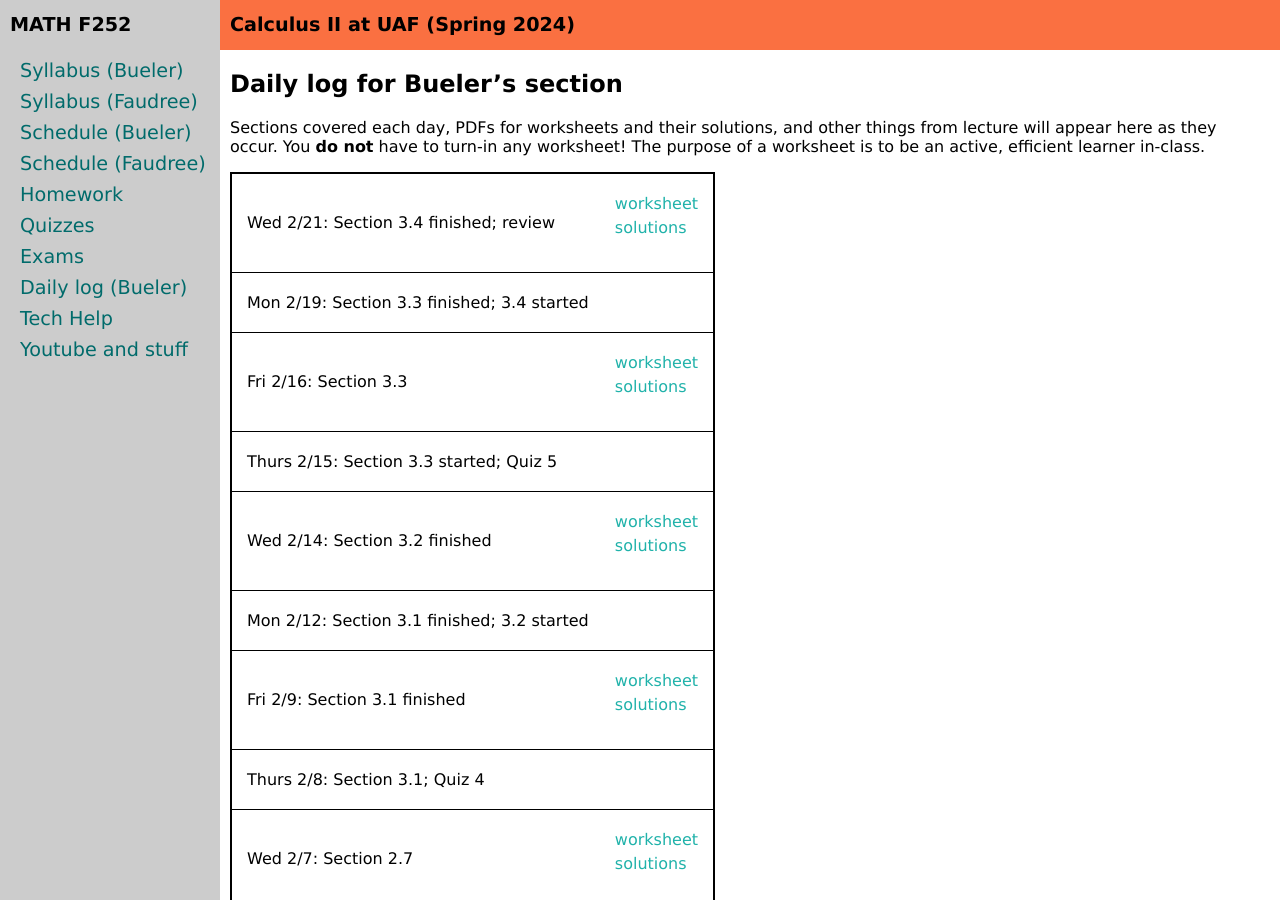
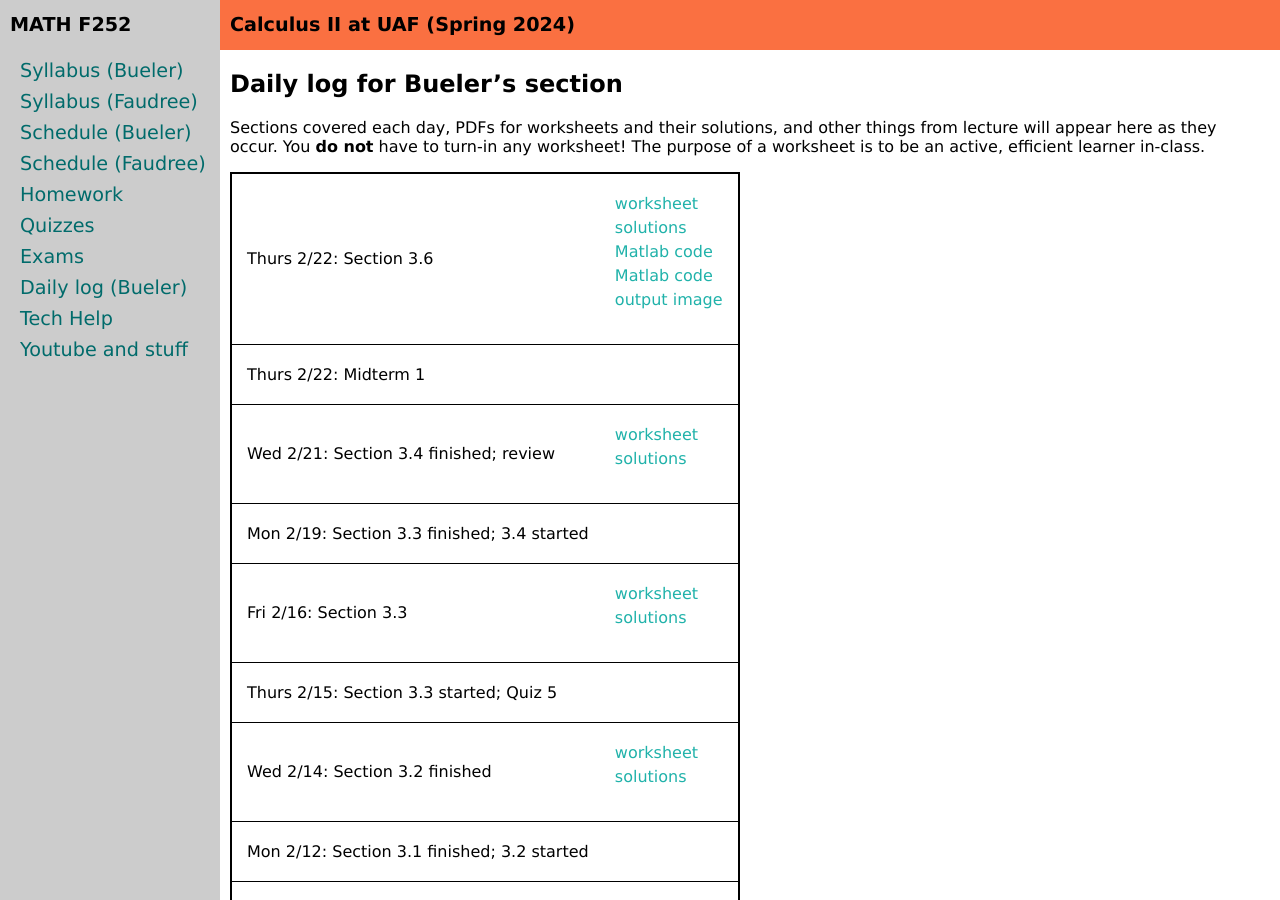
Before and after one commit to uaf-math/calc2, a Jekyll site: the page built from daily.md, in a window 1280 px wide and 900 px high. Built offline with Jekyll 4.4.1, drawn with Linux system fonts in a browser that asks for light colours.

Commit message:
post the stuff for section 3.6 on numerical integration

```diff
--- a/_data/daily.yml
+++ b/_data/daily.yml
@@ -1,6 +1,15 @@
 semester: Spring 2024
 home: assets/worksheets/S24
 daily:
+- name: Section 3.6
+  date: Thurs 2/22
+  worksheet: 3p6.pdf
+  solutions: 3p6solns.pdf
+  mfile: matlab/cosxx.m
+  extmfile: https://uaf-math251.github.io/calc2/assets/worksheets/F22/matlab/numint.m
+  extimage: https://uaf-math251.github.io/calc2/assets/worksheets/F22/matlab/numint.pdf
+- name: Midterm 1
+  date: Thurs 2/22
 - name: Section 3.4 finished; review
   date: Wed 2/21
   worksheet: 3p4.pdf
--- a/_includes/daily_table.md
+++ b/_includes/daily_table.md
@@ -35,6 +35,16 @@
 			    <td><a href="{{ data.home }}/{{ xx.image }}">output image</a></td>
 			</tr>
 			{% endif %}
+			{% if xx.extmfile %}
+		  <tr>
+			    <td><a href="{{ xx.extmfile }}">Matlab code</a></td>
+			</tr>
+			{% endif %}
+			{% if xx.extimage %}
+		  <tr>
+			    <td><a href="{{ xx.extimage }}">output image</a></td>
+			</tr>
+			{% endif %}
 		</table>
 		<div style="padding-bottom: 10px"></div>
 	</td>
```
Also changed, not shown: assets/worksheets/S24/figs/cosxx.png (added), 3 other files.
